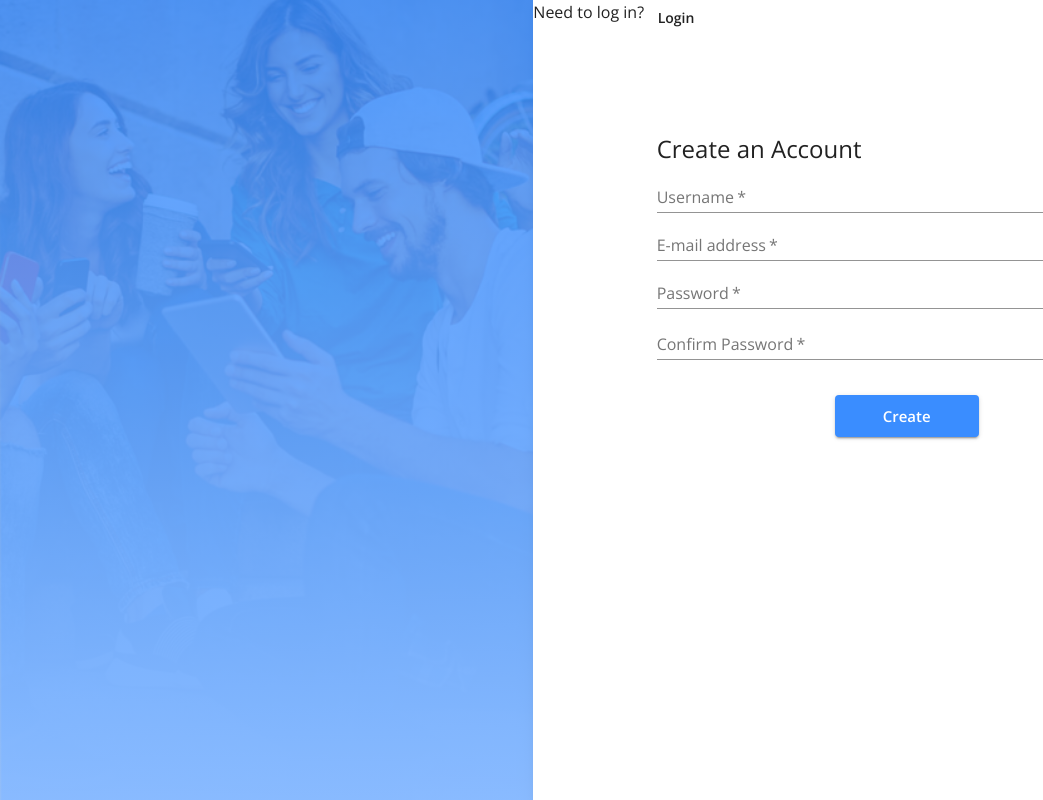
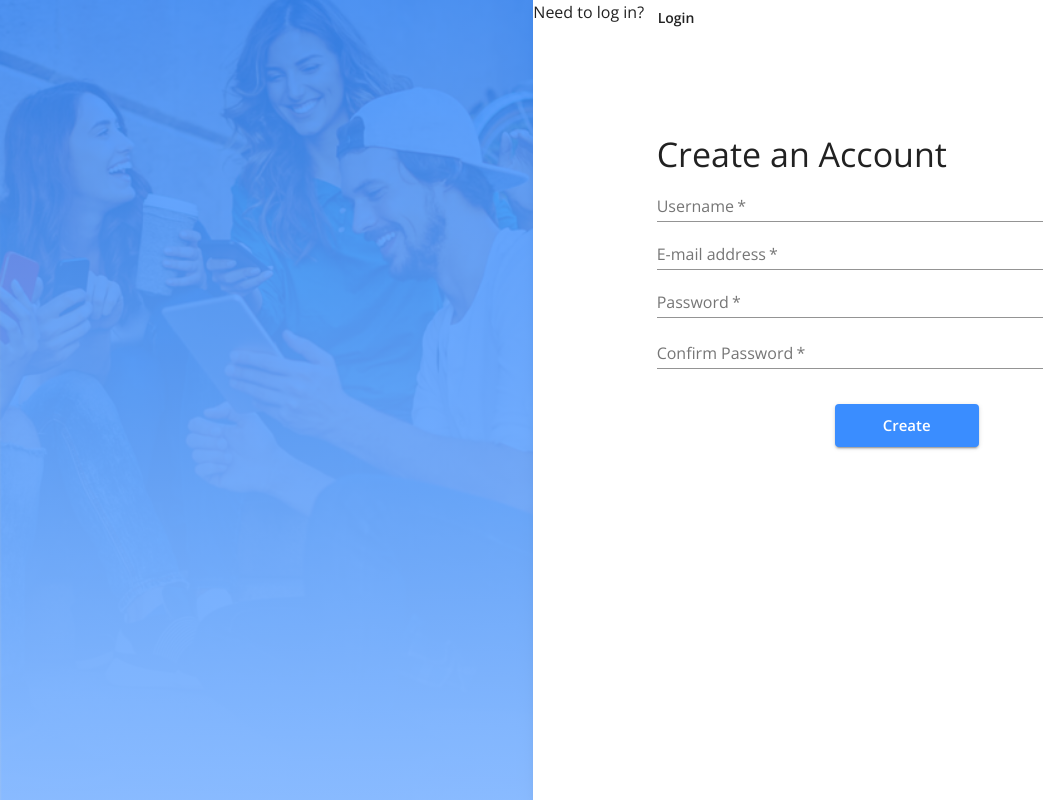
Before and after one commit to deliaconstantino/messenger-app, a React (Create React App) app in the folder client/: page / in a window 1280 px wide. Shown: the whole page, without its empty margins (0-1043 px from the left). Built offline with nearby package versions, Linux system fonts and the light colour scheme; no server answers.

Commit message:
changed 'create an account' to h4

```diff
--- a/client/src/components/UserAccess/Signup.js
+++ b/client/src/components/UserAccess/Signup.js
@@ -96,7 +96,7 @@ const Signup = (props) => {
         lg={7}
         xl={7}>
       <Box item>
-        <Typography variant="h5">Create an Account</Typography>
+        <Typography variant="h4">Create an Account</Typography>
       </Box>
         <form onSubmit={handleRegister}>
           <Grid item container className={classes.formGrid} rowSpacing={1}>
```
